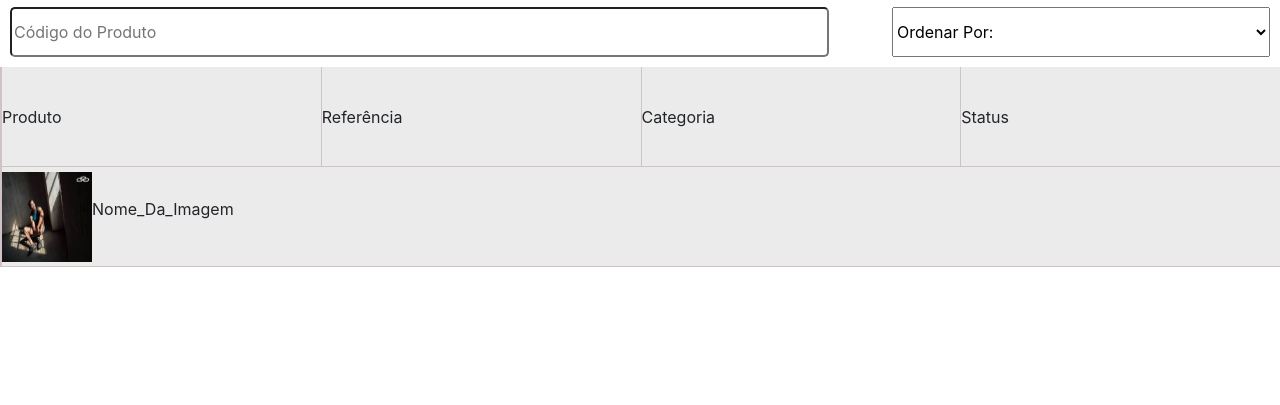
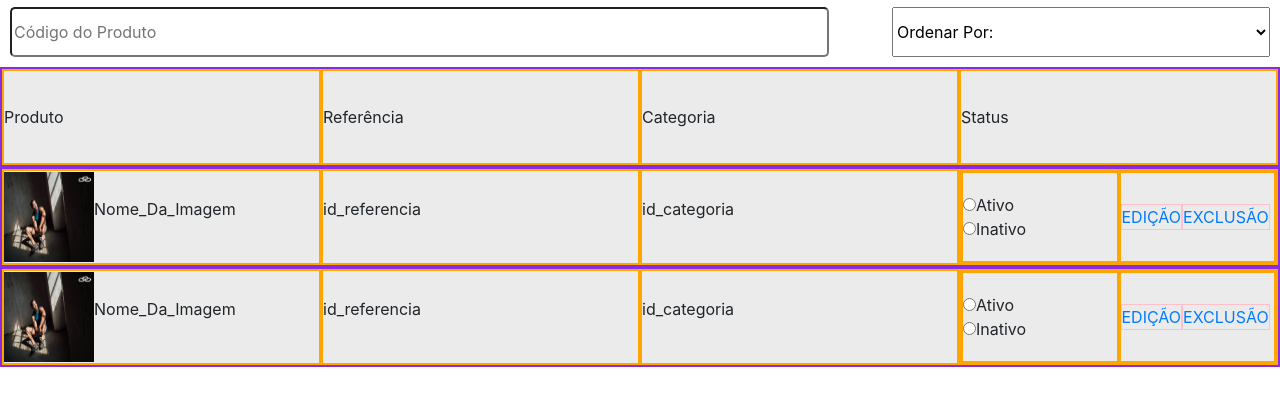
Before and after one commit to OseiasBeu/ofiaicalolympicus, a plain HTML site: page index.html in a window 1280 px wide. Shown: the part 187-592 px from the top of the page. Drawn offline with Linux system fonts and the light colour scheme.

Commit message:
Add files via upload

```diff
--- a/css/style.css
+++ b/css/style.css
@@ -72,7 +72,7 @@
 
 .tituloColuna {
     border-left: 1px solid #d1c3c3;
-    /* border: 2px solid blueviolet; */
+    border: 2px solid blueviolet;
     height: 100px;
     display: flex;
     flex-wrap: nowrap;
@@ -85,8 +85,8 @@
     display: flex;
     flex-wrap: nowrap;
     box-sizing: border-box;
-    /* border: 2px solid orange; */
-    /* height: 100%; */
+    border: 2px solid orange;
+    height: 100%;
     width: 100%;
     align-items: center;
     /* align-content: center; */
@@ -97,21 +97,12 @@
     height: 90px;
 }
 
-#elemtnedoATEX {
-    width: 400px;
-    display: flex;
-    /* flex-wrap: nowrap; */
+.registroColuna{
+    border:1px solid pink;
 }
 
-#campoAT {
-    box-sizing: border-box;
-    /* display: block;
-    flex-wrap: nowrap; */
+.registroColuna a{
+   /* height: 100%; */
+   border:1px solid pink;
+
 }
-
-#campoEX {
-    width: 50%;
-    box-sizing: border-box;
-    /* flex-wrap: nowrap;
-    display: block; */
-}
--- a/index.html
+++ b/index.html
@@ -99,20 +99,72 @@
                         <aside>Categoria</aside>
                         <aside>Status</aside>
                     </article>
-
+<!--##############################################################[COLUNA]#############################################################-->
                         <article class="tituloColuna">
                             <aside class="registroColuna">
                                 <img class="amostraDeImagem" src="img/FOTOS HORIZONTAIS.jpg" alt="">
                                 <p>Nome_Da_Imagem</p>
                             </aside>
 
-                        <!--################################ campo de status################################################### -->
-
-                    </article>
+                            <aside class="registroColuna">
+                                    <p>id_referencia</p>
+                                </aside>
 
 
+                            <aside class="registroColuna">
+                                <p>id_categoria</p>
+                            </aside>
+
+    <!--################################ campo de status################################################### -->
+                            <!-- coluna do de status -->
+
+                            <aside class="registroColuna">
+                                <aside class="status">
+                                    <form action="#" method="POST">
+                                        <input type="radio" name="status" value="ativo" >Ativo<br>
+                                        <input type="radio" name="status" value="inativo">Inativo<br>
+                                    </form>
+                                </aside>
+                                <aside class="opcao">
+                                    <a href="#">EDIÇÃO</a> <br>
+                                    <a href="#">EXCLUSÃO</a> <br>
+                                </aside>
+                            </aside>
+                    </article>
+<!--###############################################################[FIM DA COLUNA]##################################################-->
+<!--##############################################################[INICIO COLUNA]#############################################################-->
+                        <article class="tituloColuna">
+                            <aside class="registroColuna">
+                                <img class="amostraDeImagem" src="img/FOTOS HORIZONTAIS.jpg" alt="">
+                                <p>Nome_Da_Imagem</p>
+                            </aside>
+
+                            <aside class="registroColuna">
+                                    <p>id_referencia</p>
+                                </aside>
 
 
+                            <aside class="registroColuna">
+                                <p>id_categoria</p>
+                            </aside>
+
+    <!--################################ campo de status################################################### -->
+                            <!-- coluna do de status -->
+
+                            <aside class="registroColuna">
+                                <aside class="status">
+                                    <form action="#" method="POST">
+                                        <input type="radio" name="status" value="ativo" >Ativo<br>
+                                        <input type="radio" name="status" value="inativo">Inativo<br>
+                                    </form>
+                                </aside>
+                                <aside class="opcao">
+                                    <a href="#">EDIÇÃO</a> <br>
+                                    <a href="#">EXCLUSÃO</a> <br>
+                                </aside>
+                            </aside>
+                    </article>
+<!--###############################################################[FIM DA COLUNA]##################################################-->
 <!--######################################################## FIM DO BLOCO 3 ########################################################-->
 <!--###########################################################################S#####################################################-->
 
```
Lines whose indentation alone changed are shown as unchanged.
